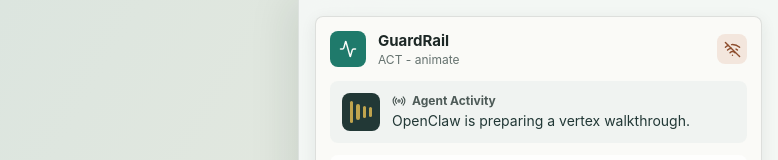
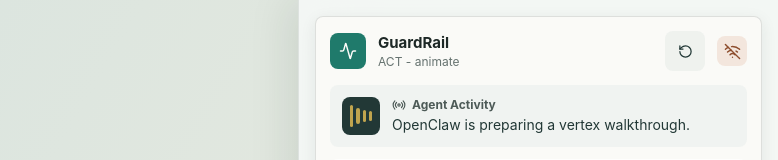
Before and after one commit to IshTale/AI-Tutor, a React (Vite) app in the folder frontend/: page / in a window 1280 px wide. Shown: the top 160 px of the page, without its empty margins (502-1280 px from the left). Built offline with nearby package versions, Linux system fonts and the light colour scheme; no server answers.

Commit message:
feat: add clear chat button to GuardRail panel

```diff
--- a/frontend/src/App.tsx
+++ b/frontend/src/App.tsx
@@ -181,6 +181,7 @@ function App() {
           transcript={transcript}
           isAudioPlaying={isPlaying || frame.active}
           connectionStatus={connectionStatus}
+          onClearTranscript={() => setTranscript([])}
         />
         <FileUpload files={files} selectedFileId={selectedFileId} onUpload={handleUpload} onSelect={handleSelectFile} />
         <StudentControls
--- a/frontend/src/components/StatusPanel.tsx
+++ b/frontend/src/components/StatusPanel.tsx
@@ -1,4 +1,4 @@
-import { Activity, Radio, Wifi, WifiOff } from "lucide-react";
+import { Activity, Radio, RotateCcw, Wifi, WifiOff } from "lucide-react";
 import type { AgentStatusEvent } from "../ws/types";
 import { Transcript, type TranscriptLine } from "./Transcript";
 
@@ -7,9 +7,10 @@ type StatusPanelProps = {
   transcript: TranscriptLine[];
   isAudioPlaying: boolean;
   connectionStatus: "connecting" | "open" | "closed";
+  onClearTranscript: () => void;
 };
 
-export function StatusPanel({ status, transcript, isAudioPlaying, connectionStatus }: StatusPanelProps) {
+export function StatusPanel({ status, transcript, isAudioPlaying, connectionStatus, onClearTranscript }: StatusPanelProps) {
   const isConnected = connectionStatus === "open";
 
   return (
@@ -22,6 +23,9 @@ export function StatusPanel({ status, transcript, isAudioPlaying, connectionStat
           <h1>GuardRail</h1>
           <p>{status?.phase ?? "IDLE"} {status?.tool ? `- ${status.tool}` : ""}</p>
         </div>
+        <button className="icon-button clear-chat" type="button" onClick={onClearTranscript} title="Clear chat">
+          <RotateCcw size={15} />
+        </button>
         <div className={`connection ${isConnected ? "open" : "closed"}`} title={connectionStatus}>
           {isConnected ? <Wifi size={17} /> : <WifiOff size={17} />}
         </div>
--- a/frontend/src/styles.css
+++ b/frontend/src/styles.css
@@ -208,11 +208,25 @@ button {
   font-size: 12px;
 }
 
+.clear-chat {
+  width: 30px;
+  height: 30px;
+  margin-left: auto;
+  color: #65726f;
+  background: transparent;
+  border: none;
+  box-shadow: none;
+}
+
+.clear-chat:hover {
+  color: #223836;
+  background: rgba(238, 242, 239, 0.94);
+}
+
 .connection {
   display: grid;
   width: 30px;
   height: 30px;
-  margin-left: auto;
   place-items: center;
   border-radius: 8px;
 }
```
